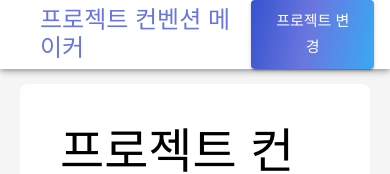
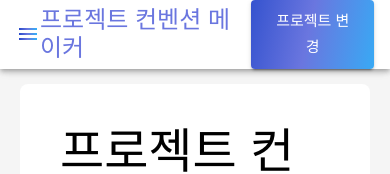
Before and after one commit to projectconventionmaker/project_convention_maker, a React (Vite) app: page / in a window 390 px wide. Shown: the top 174 px of the page. Built offline with nearby package versions, Linux system fonts and the light colour scheme; a web font is replaced by a local one.

Commit message:
style: layout 수정
- 햄버거 버튼 fill 색상 변경
- minHeight 수정

```diff
--- a/src/components/layout/Layout.tsx
+++ b/src/components/layout/Layout.tsx
@@ -47,16 +47,62 @@ const Layout = ({ children }: { children: ReactNode }) => {
           }}
         >
           <Toolbar>
+            {isMobile && (
               <ButtonBase
-              sx={{
-                display: isMobile ? 'block' : 'none',
-              }}
                 onClick={() => {
                   setSideBarState(true);
                 }}
               >
-              <MenuIcon />
+                <svg
+                  xmlns="http://www.w3.org/2000/svg"
+                  height="24px"
+                  viewBox="0 0 24 24"
+                  width="24px"
+                  fill="url(#gradient)"
+                >
+                  <defs>
+                    <linearGradient
+                      id="gradient"
+                      x1="0%"
+                      y1="0%"
+                      x2="100%"
+                      y2="0%"
+                    >
+                      <stop
+                        offset="-13.2%"
+                        style={{
+                          stopColor: 'rgb(127, 135, 224)',
+                          stopOpacity: 1,
+                        }}
+                      />
+                      <stop
+                        offset="-13.19%"
+                        style={{
+                          stopColor: 'rgb(38, 73, 202)',
+                          stopOpacity: 1,
+                        }}
+                      />
+                      <stop
+                        offset="46.63%"
+                        style={{
+                          stopColor: 'rgb(106, 118, 223)',
+                          stopOpacity: 1,
+                        }}
+                      />
+                      <stop
+                        offset="107.09%"
+                        style={{
+                          stopColor: 'rgb(50, 176, 247)',
+                          stopOpacity: 1,
+                        }}
+                      />
+                    </linearGradient>
+                  </defs>
+                  <path d="M0 0h24v24H0V0z" fill="none" />
+                  <path d="M3 18h18v-2H3v2zm0-5h18v-2H3v2zm0-7v2h18V6H3z" />
+                </svg>
               </ButtonBase>
+            )}
             <Box
               sx={{
                 display: 'flex',
@@ -107,11 +153,18 @@ const Layout = ({ children }: { children: ReactNode }) => {
             sx={{
               margin: '20px',
               padding: '40px',
-              minHeight: '100vh',
             }}
             borderRadius={2}
           >
-            <Box sx={{ maxWidth: '1000px' }}> {children}</Box>
+            <Box
+              sx={{
+                maxWidth: '1000px',
+                minHeight: 'calc(100vh - 24px - 40px - 80px - 40px)',
+              }}
+            >
+              {' '}
+              {children}
+            </Box>
           </Box>
         </Box>
       </Box>
```
Lines whose indentation alone changed are shown as unchanged.
